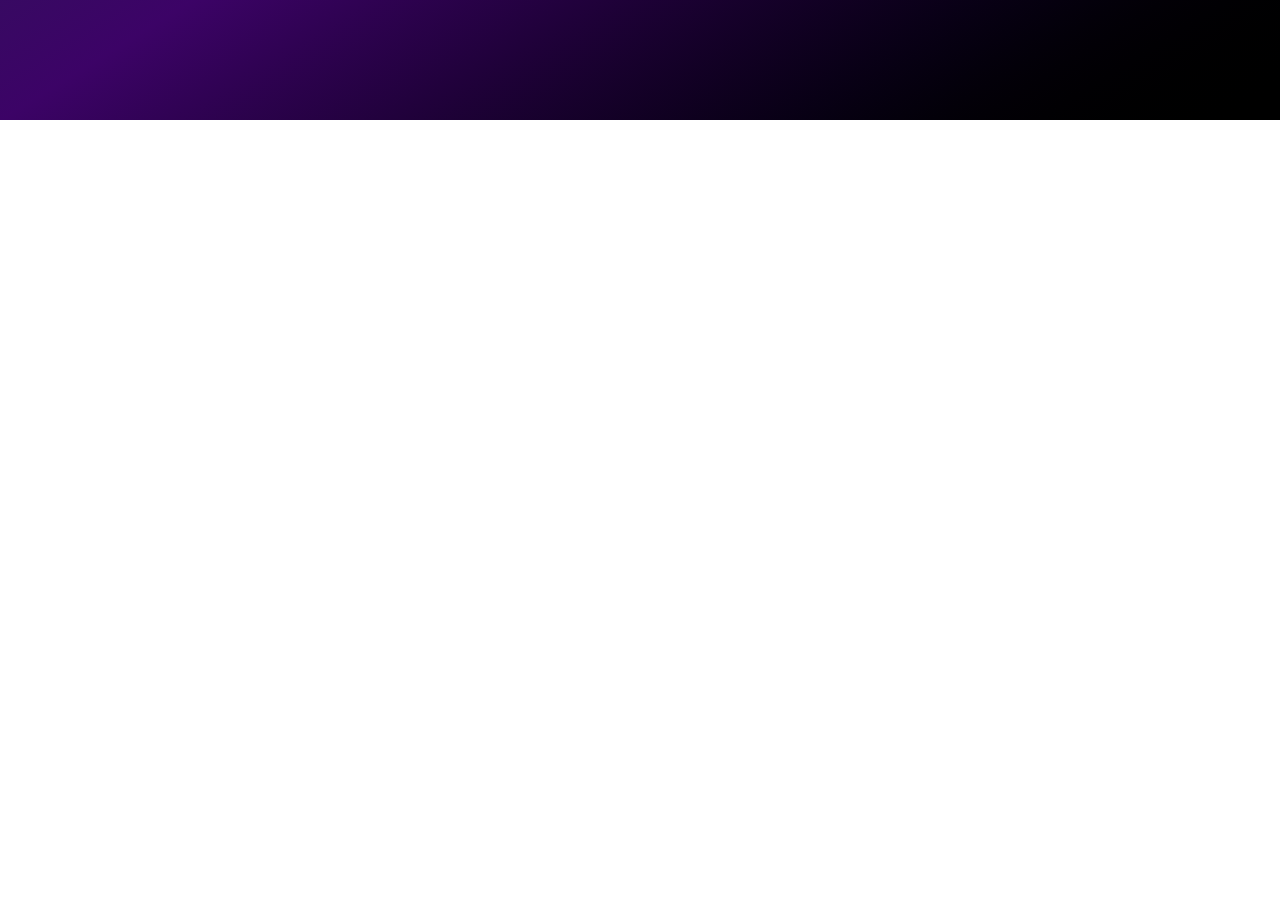
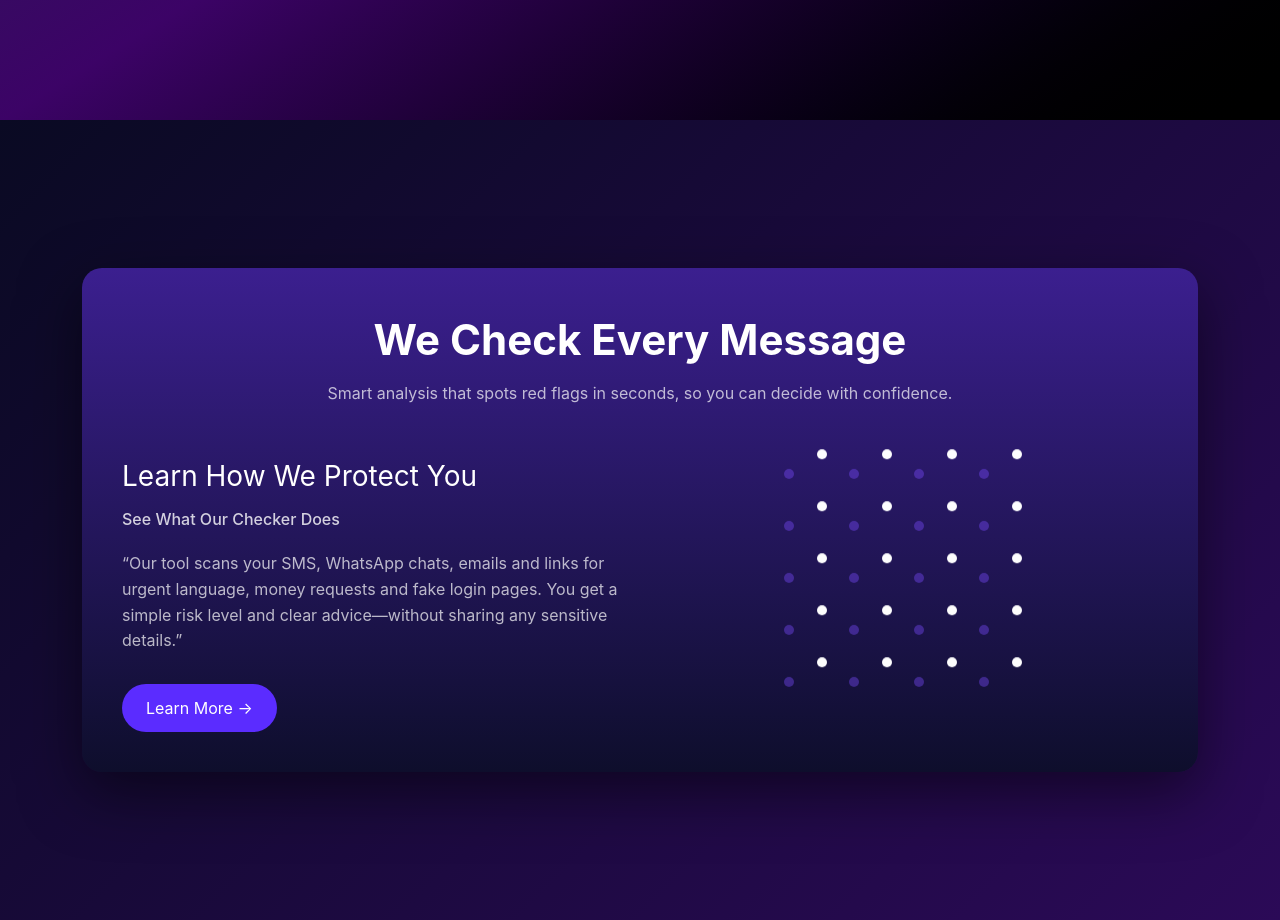
Before and after one commit to rasagiX/Aivionix---Scam-Check-Assistant, a React (Vite) app in the folder Aivionix/: page / in a window 1280 px wide. Shown: the part 1480-2400 px from the top of the page. Before the commit the page ends 1600 px from the top, so only its background shows below. Built offline with nearby package versions, Linux system fonts and the light colour scheme.

Commit message:
Section 3

```diff
--- a/Aivionix/src/App.jsx
+++ b/Aivionix/src/App.jsx
@@ -1,6 +1,7 @@
 import React from 'react'
 import Section1 from './component/section1/section1.jsx'
 import Section2 from './component/section2/section2.jsx'
+import Section3 from './component/section3/section3.jsx'
 
 
 const App = () => {
@@ -8,6 +9,7 @@ const App = () => {
     <div>
       <Section1/>
       <Section2/>
+      <Section3/>
     </div>
   )
 }
--- /dev/null
+++ b/Aivionix/src/component/section3/leftcontent.jsx
@@ -0,0 +1,17 @@
+import React from "react";
+
+const LeftContent = () => {
+  return (
+    <div className="left-content">
+      <h2>Learn How We Protect You</h2>
+      <h4>See What Our Checker Does</h4>
+      <p>
+       “Our tool scans your SMS, WhatsApp chats, emails and links for urgent language, money requests and fake login pages. You get a simple risk level and clear advice—without sharing any sensitive details.”
+      </p>
+
+      <button className="learn-btn">Learn More →</button>
+    </div>
+  );
+};
+
+export default LeftContent;
--- /dev/null
+++ b/Aivionix/src/component/section3/rightcontent.jsx
@@ -0,0 +1,15 @@
+import React from "react";
+
+const RightContent = () => {
+  return (
+    <div className="right-content">
+      <div className="dots-container">
+        {[...Array(40)].map((_, i) => (
+          <span key={i} className="dot"></span>
+        ))}
+      </div>
+    </div>
+  );
+};
+
+export default RightContent;
--- /dev/null
+++ b/Aivionix/src/component/section3/section3.css
@@ -0,0 +1,130 @@
+/* Background */
+.section3 {
+  min-height: 100vh;
+  background: linear-gradient(135deg, #0a0a23, #2b0a57);
+  display: flex;
+  align-items: center;
+  justify-content: center;
+  padding: 60px 20px;
+}
+
+/* Glass Card */
+.section3-card {
+  width: 90%;
+  max-width: 1200px;
+  background: linear-gradient(180deg, #3b1f8f, #0e0e2c);
+  border-radius: 20px;
+  padding: 40px;
+  color: white;
+  box-shadow: 0 20px 60px rgba(0, 0, 0, 0.5);
+}
+
+/* Top Content */
+.top-content {
+  text-align: center;
+  margin-bottom: 50px;
+}
+
+.top-content h1 {
+  font-size: 42px;
+  font-weight: 700;
+}
+
+.top-content p {
+  opacity: 0.7;
+  margin-top: 10px;
+}
+
+/* Body Layout */
+.section3-body {
+  display: flex;
+  justify-content: space-between;
+  align-items: center;
+  gap: 40px;
+}
+
+/* Left Side */
+.left-content {
+  flex: 1;
+}
+
+.left-content h2 {
+  font-size: 28px;
+  margin-bottom: 10px;
+}
+
+.left-content h4 {
+  font-weight: 500;
+  opacity: 0.8;
+  margin-bottom: 20px;
+}
+
+.left-content p {
+  opacity: 0.7;
+  line-height: 1.6;
+  margin-bottom: 30px;
+}
+
+.learn-btn {
+  padding: 12px 24px;
+  background: #5b2cff;
+  border: none;
+  border-radius: 30px;
+  color: white;
+  cursor: pointer;
+  transition: 0.3s ease;
+}
+
+.learn-btn:hover {
+  background: #7a4dff;
+  transform: translateY(-3px);
+}
+
+/* Right Side */
+.right-content {
+  flex: 1;
+  display: flex;
+  justify-content: center;
+  align-items: center;
+}
+
+/* Animated Dots */
+.dots-container {
+  width: 250px;
+  height: 250px;
+  display: grid;
+  grid-template-columns: repeat(8, 1fr);
+  gap: 10px;
+}
+
+.dot {
+  width: 10px;
+  height: 10px;
+  background: white;
+  border-radius: 50%;
+  animation: float 2s infinite ease-in-out alternate;
+}
+
+.dot:nth-child(odd) {
+  background: #7a4dff;
+  animation-duration: 3s;
+}
+
+@keyframes float {
+  from {
+    transform: translateY(0px);
+    opacity: 0.4;
+  }
+  to {
+    transform: translateY(-20px);
+    opacity: 1;
+  }
+}
+
+/* Responsive */
+@media (max-width: 768px) {
+  .section3-body {
+    flex-direction: column;
+    text-align: center;
+  }
+}
--- /dev/null
+++ b/Aivionix/src/component/section3/section3.jsx
@@ -0,0 +1,23 @@
+import LeftContent from "./leftcontent";
+import RightContent from "./rightcontent";
+import TopContent from "./topcontent";
+import './section3.css'
+import React from 'react'
+
+const Section3 = () => {
+  return (
+    <section className="section3">
+      <div className="section3-card">
+        <TopContent/>
+        <div className="section3-body">
+          <LeftContent/>
+          <RightContent/>
+        </div>
+      </div>
+    </section>
+  );
+};
+
+
+
+export default Section3;
--- /dev/null
+++ b/Aivionix/src/component/section3/topcontent.jsx
@@ -0,0 +1,12 @@
+import React from "react";
+
+const TopContent = () => {
+  return (
+    <div className="top-content">
+      <h1>We Check Every Message</h1>
+      <p>Smart analysis that spots red flags in seconds, so you can decide with confidence.</p>
+    </div>
+  );
+};
+
+export default TopContent;
```
